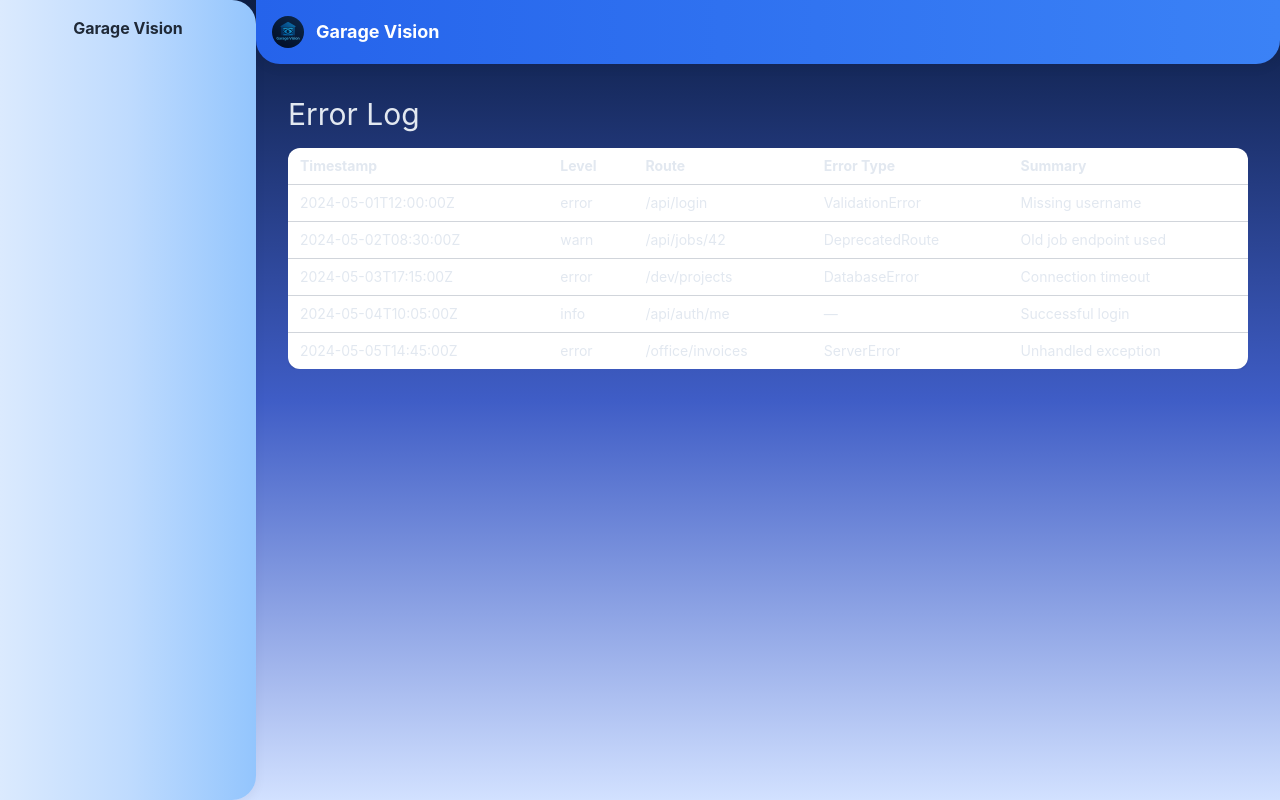
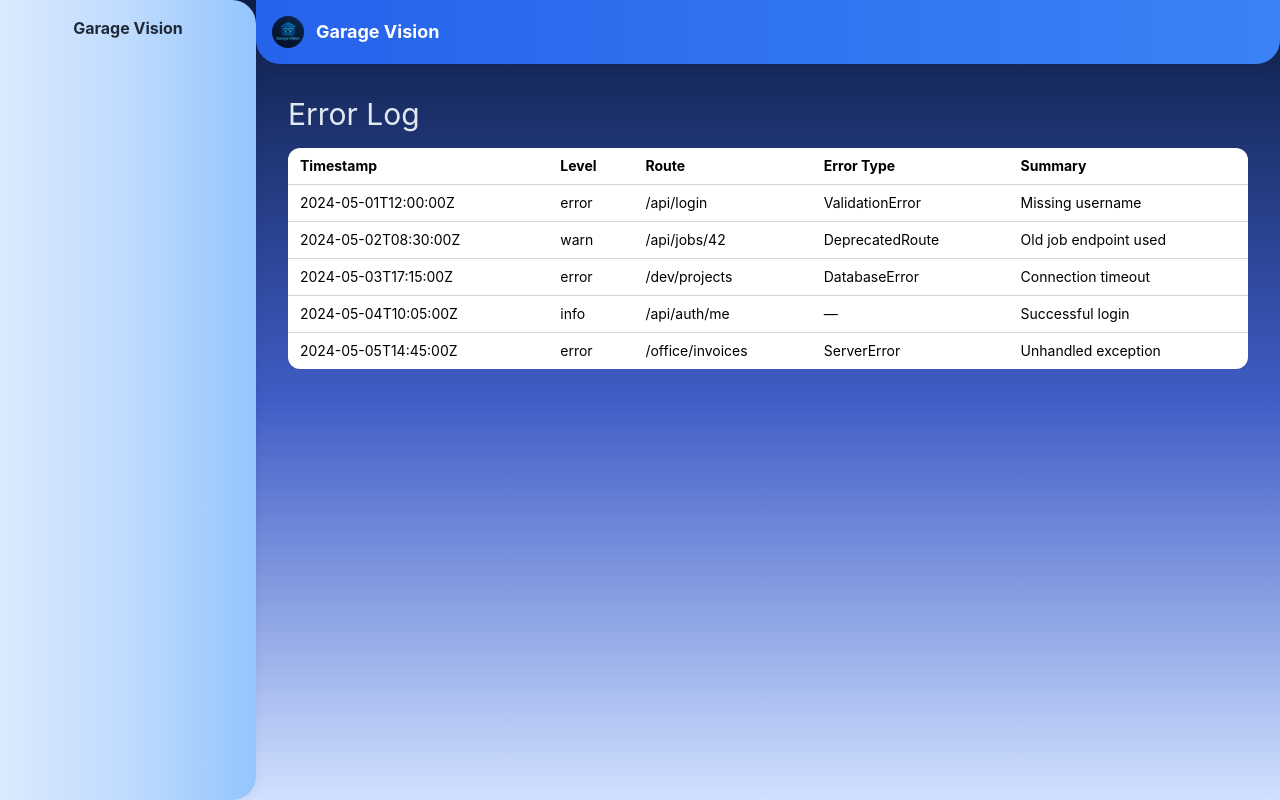
Before and after one commit to Clubmd24/garage, a Next.js app: page /dev/error-log in a window 1280 px wide. Built offline with nearby package versions, Linux system fonts and the light colour scheme; no server answers.

Commit message:
Fix text color for error log table

```diff
--- a/pages/dev/error-log.js
+++ b/pages/dev/error-log.js
@@ -31,7 +31,7 @@ export default function ErrorLog() {
           <Head><title>Error Log</title></Head>
           <h1 className="text-3xl mb-4">Error Log</h1>
           <div className="overflow-x-auto">
-            <table className="min-w-full bg-[var(--color-surface)] rounded-xl shadow text-sm">
+            <table className="min-w-full bg-[var(--color-surface)] rounded-xl shadow text-sm text-black dark:text-white">
               <thead className="text-left">
                 <tr>
                   <th className="px-3 py-2">Timestamp</th>
```
